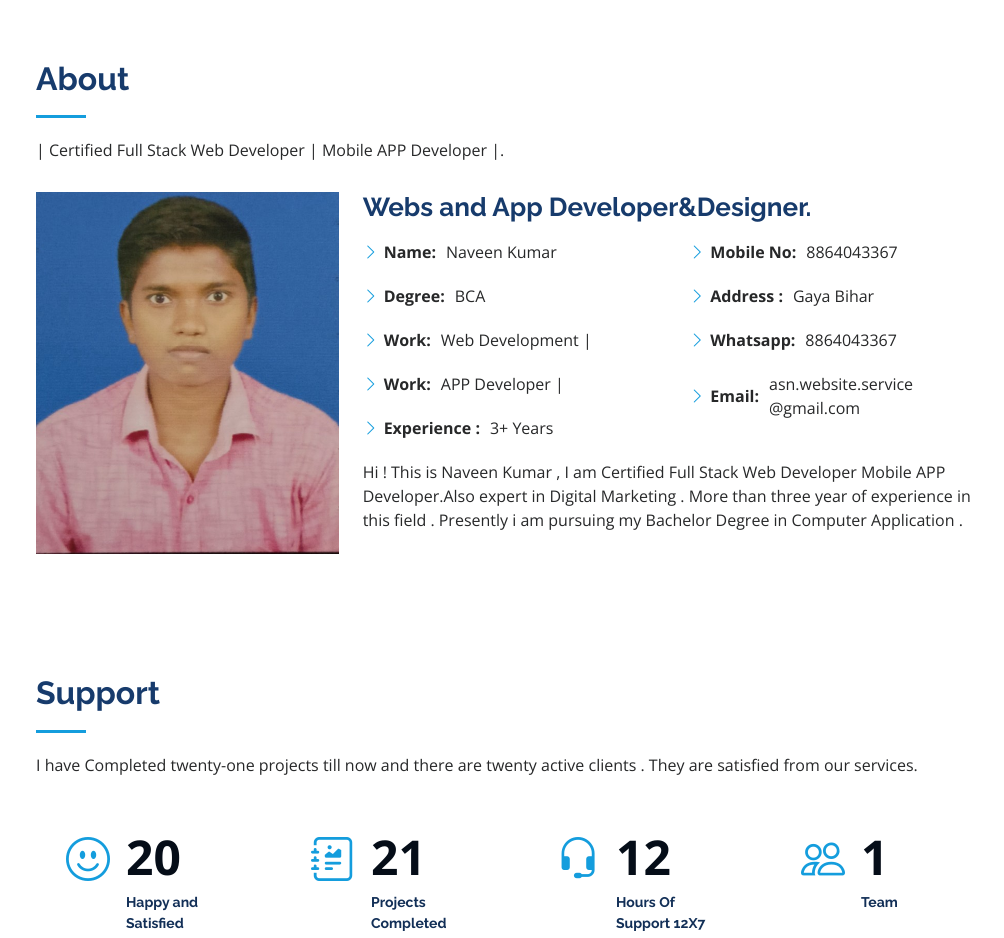
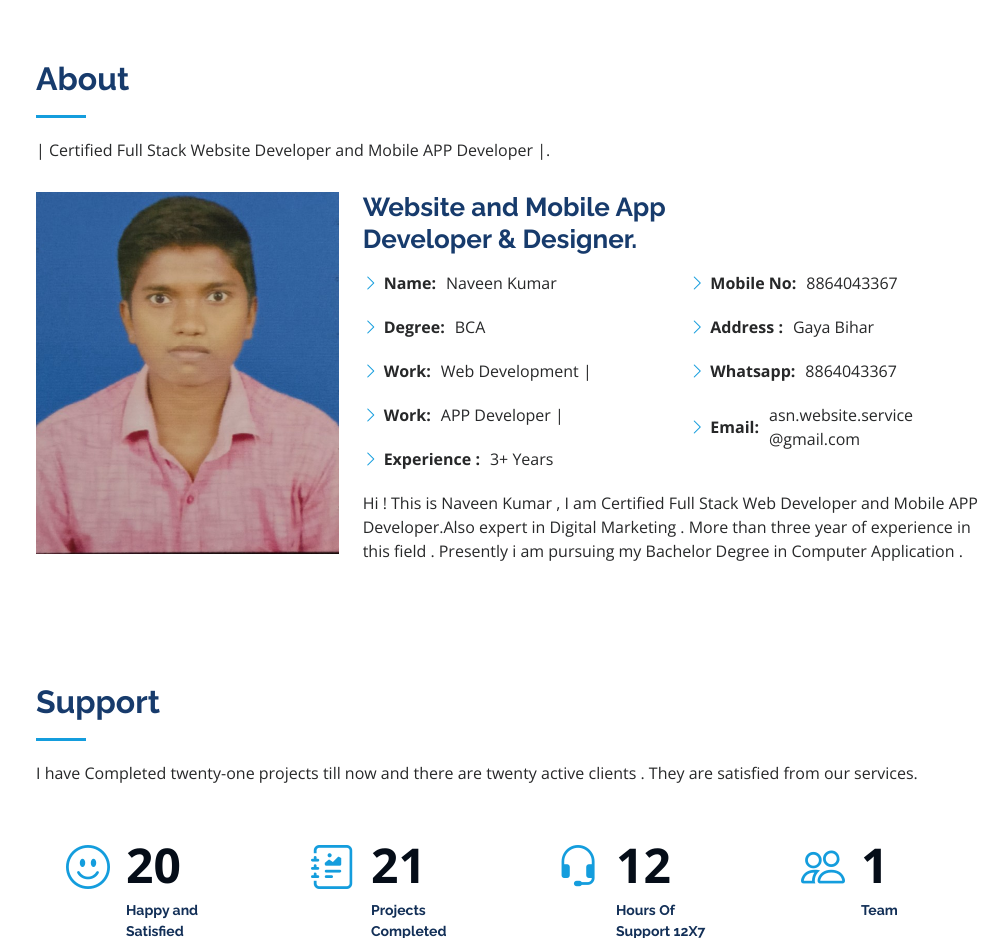
Before and after one commit to Naav13/web.github.io, a plain HTML site: page index.html in a window 1280 px wide. Shown: the part 800-1738 px from the top of the page, without its empty margins (276-1280 px from the left). Drawn offline with nearby package versions, Linux system fonts and the light colour scheme.

Commit message:
Update index.html

```diff
--- a/index.html
+++ b/index.html
@@ -89,7 +89,7 @@
 
                 <div class="section-title">
                     <h2>About</h2>
-                    <p> | Certified Full Stack Web Developer | Mobile APP Developer |.</p>
+                    <p> | Certified Full Stack Website Developer and Mobile APP Developer |.</p>
                 </div>
 
                 <div class="row">
@@ -97,7 +97,7 @@
                         <img src="assets/img/profile-img.jpg" class="img-fluid" alt="">
                     </div>
                     <div class="col-lg-8 pt-4 pt-lg-0 content" data-aos="fade-left">
-                        <h3>Webs and App Developer&amp;Designer.</h3>
+                        <h3>Website and Mobile App<br> Developer & Designer.</h3>
                         <p class="fst-italic">
 
                         </p>
@@ -121,7 +121,7 @@
                             </div>
                         </div>
                         <p>
-                            Hi ! This is Naveen Kumar , I am Certified Full Stack Web Developer Mobile APP Developer.Also expert in Digital Marketing . More than three year of experience in this field . Presently i am pursuing my Bachelor Degree in Computer Application .
+                            Hi ! This is Naveen Kumar , I am Certified Full Stack Web Developer and Mobile APP Developer.Also expert in Digital Marketing . More than three year of experience in this field . Presently i am pursuing my Bachelor Degree in Computer Application .
                         </p>
                     </div>
                 </div>
```
